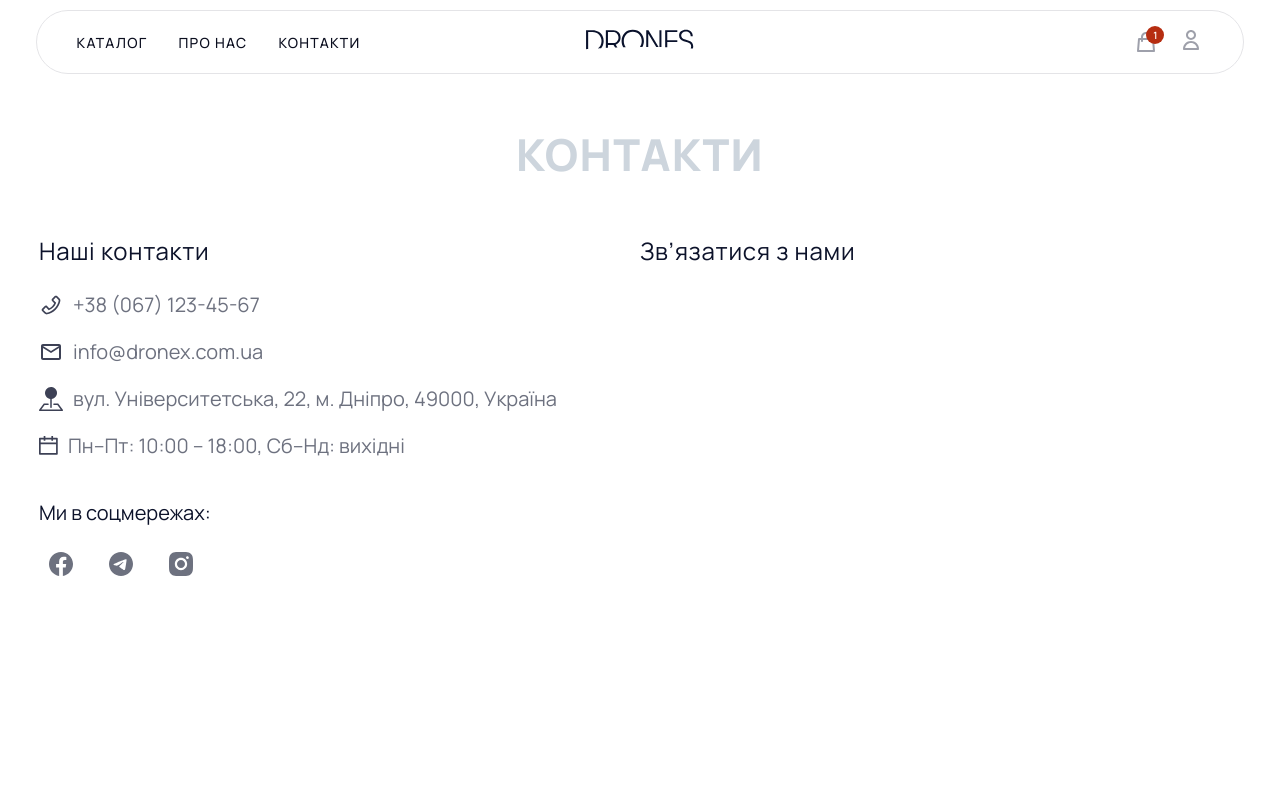
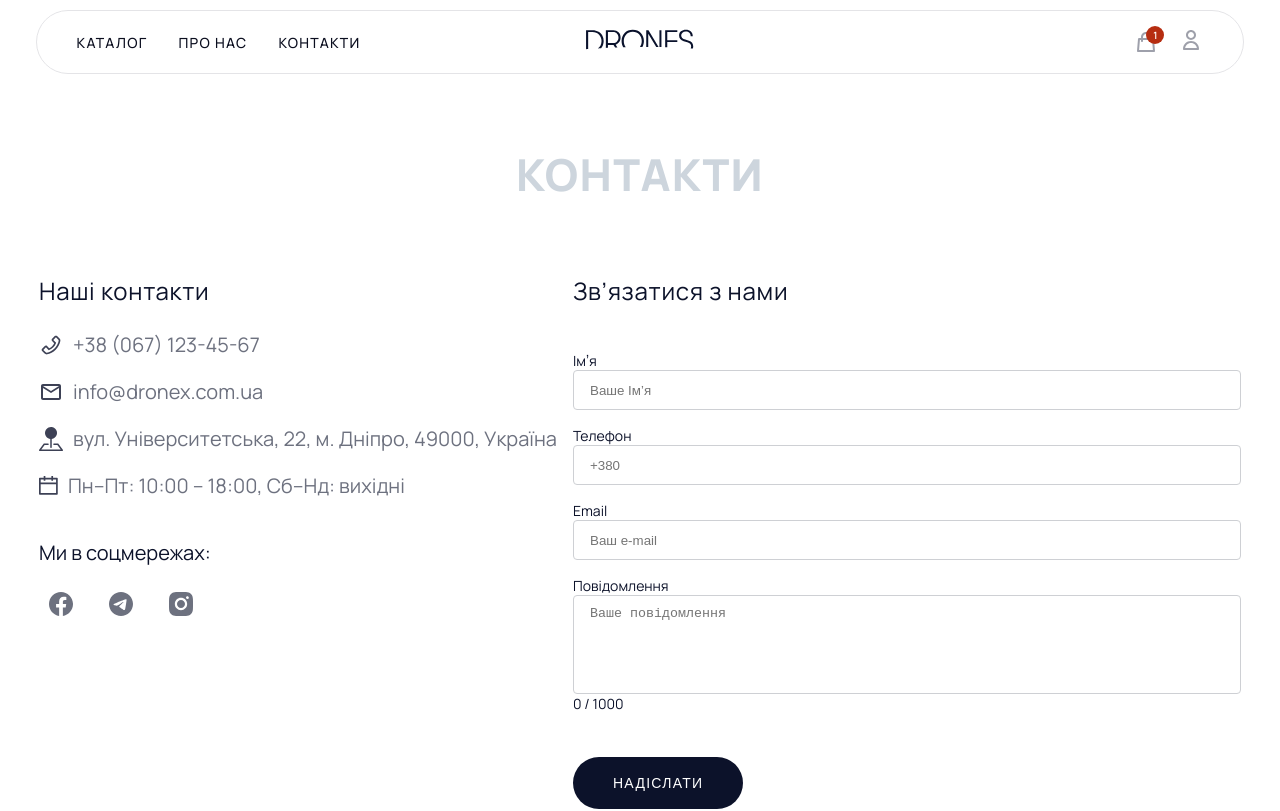
Before and after one commit to NZ888/Nest-Next-Typescript-DroneShop, a Next.js app in the folder frontend/: page /contacts in a window 1280 px wide. Shown: the top 811 px of the page. Built offline with nearby package versions, Linux system fonts and the light colour scheme; no server answers.

Commit message:
frontend update, bug fix, fully created send feedback logic, data validation on frontend by react hook form

```diff
--- a/frontend/components/contacts/ContactsPage.module.css
+++ b/frontend/components/contacts/ContactsPage.module.css
@@ -2,7 +2,7 @@
     display: flex;
     width: 100%;
     flex-direction: column;
-    height: 800px;
+    height: 1000px;
 }
 .article{
     height: 20%;
--- a/frontend/components/contacts/ContactsPage.tsx
+++ b/frontend/components/contacts/ContactsPage.tsx
@@ -1,6 +1,7 @@
 import Footer from "@/components/layout/Footer/Footer";
 import Header from "@/components/layout/Header/Header";
 import styles from "./ContactsPage.module.css"
+import FeedbackForm from "@/features/feedback/components/FeedbackForm/FeedbackForm";
 
 
 export default async function ContactsPage(){
@@ -68,6 +69,7 @@ export default async function ContactsPage(){
                         </section>
                     <section className={styles.feedbackContainer}>
                         <h2 className={styles.contactsTitle}>Зв’язатися з нами</h2>
+                        <FeedbackForm/>
                     </section>
                 </div>
             </div>
--- a/frontend/components/ui/SolidBtn/SolidButton.tsx
+++ b/frontend/components/ui/SolidBtn/SolidButton.tsx
@@ -1,21 +1,31 @@
 import React from 'react';
 import styles from './SolidButton.module.css'
+
 interface SolidButtonProps {
-  children: React.ReactNode;
-  onClick?: () => void;
-  type?: "button" | "submit";
-  disabled?: boolean;
-  className?: string;
+    children: React.ReactNode,
+    onClick?: () => void,
+    type?: "button" | "submit",
+    disabled?: boolean,
+    className?: string,
+    form?: string
 }
 
 
-const SolidButton: React.FC<SolidButtonProps> = ({ children, onClick, disabled = false, type = "button", className = "" }) => {
+const SolidButton: React.FC<SolidButtonProps> = ({
+                                                     children,
+                                                     onClick,
+                                                     disabled = false,
+                                                     type = "button",
+                                                     className = "",
+                                                     form
+                                                 }) => {
     return (
         <button
             type={type}
             onClick={onClick}
             disabled={disabled}
             className={`${styles.solidButton} ${className}`}
+            form={form}
         >
             {children}
         </button>
--- /dev/null
+++ b/frontend/features/feedback/components/FeedbackForm/FeedbackForm.module.css
@@ -0,0 +1,45 @@
+.form{
+    margin-top: 44px;
+    margin-bottom: 44px;
+
+}
+.formItem{
+    margin-top: 16px;
+    display: flex;
+    flex-direction: column;
+}
+.formItem p{
+    font-weight: 400;
+    font-size: 14px;
+    color: var(--blue-100);
+}
+.formItem input{
+    border: 1px solid var(--blue-20);
+    border-radius: 4px;
+    padding: 0 16px;
+    width: 668px;
+    height: 40px;
+    background: var(--white-100);
+}
+.formItem textarea{
+    border: 1px solid var(--blue-20);
+    border-radius: 4px;
+    padding: 10px 16px;
+    width: 668px;
+    height: 99px;
+    resize: none;
+    background: var(--white-100);
+}
+.error{
+    color: #e53935;
+    font-size: 14px;
+    margin-top: 4px;
+}
+
+.btn{
+    border-radius: 100px;
+    padding: 18px 40px;
+    width: 170px;
+    height: 52px;
+    background: var(--blue-100);
+}
--- /dev/null
+++ b/frontend/features/feedback/components/FeedbackForm/FeedbackForm.tsx
@@ -0,0 +1,112 @@
+"use client";
+
+import React from 'react';
+import styles from "./FeedbackForm.module.css"
+import { useForm } from "react-hook-form";
+import {IFeedback} from "@/features/feedback/types/feedback";
+import {useSendFeedbackMutation} from "@/features/feedback/hooks/useFeedbackMutation";
+import { useWatch } from "react-hook-form";
+import SolidButton from "@/components/ui/SolidBtn/SolidButton";
+
+type FeedbackFormProps = object
+type FeedbackFormData = Omit<IFeedback, "createdAt">;
+
+const FeedbackForm: React.FC<FeedbackFormProps> = ({  }) => {
+
+    const feedbackForm = useForm<FeedbackFormData>({mode: "onChange"});
+    const {register, handleSubmit, formState: {errors}, control, reset} = feedbackForm;
+    const feedbackMutation = useSendFeedbackMutation()
+    const message = useWatch({
+        control,
+        name: "message",
+    });
+
+    const handleFeedback = (data: FeedbackFormData) =>{
+        feedbackMutation.mutate(data, {
+            onError: (err: Error)=> {
+
+            },
+            onSuccess: () => {
+                reset()
+            },
+        })
+    }
+
+  return (
+      <>
+        <form id="feedback-form" className={styles.form} onSubmit={handleSubmit(handleFeedback)}>
+            <div className={styles.formItem}>
+                <p>Імʼя</p>
+                <input
+                    type="text"
+                    {...register("name", {
+                        required: "Введіть імʼя",
+                    })}
+                    maxLength={25}
+                    placeholder="Ваше Імʼя"
+                />
+                {errors.name?.message && (
+                    <span className={styles.error}>{String(errors.name.message)}</span>
+                )}
+            </div>
+            <div className={styles.formItem}>
+                <p>Телефон</p>
+                <input
+                    type="text"
+                    {...register("phone", {
+                        required: "Введіть телефон",
+                        pattern: {
+                            value: /^\+380\d{9}$/,
+                            message: "Формат повинен бути: +380XXXXXXXXX"
+                        }
+                    })}
+                    placeholder="+380"
+                />
+                {errors.phone?.message && (
+                    <span className={styles.error}>{String(errors.phone.message)}</span>
+                )}
+            </div>
+            <div className={styles.formItem}>
+                <p>Email</p>
+                <input
+                    type="email"
+                    {...register("email", {
+                        required: "Введіть email",
+                        pattern: {
+                            value: /^[^\s@]+@[^\s@]+\.[^\s@]+$/,
+                            message: "Некоректний email",
+                        },
+                    })}
+                    placeholder="Ваш e-mail"
+                />
+                {errors.email?.message && (
+                    <span className={styles.error}>{String(errors.email.message)}</span>
+                )}
+            </div>
+            <div className={styles.formItem}>
+                <p>Повідомлення</p>
+                <textarea
+                    placeholder='Ваше повідомлення'
+                    maxLength={1000}
+                    {...register("message", {
+                        required: "Введіть повідомлення",
+                        maxLength: {
+                            value: 999,
+                            message: "Максимум 1000 символів",
+                        },
+                    })}
+                />
+                <p>{message?.length || 0} / 1000</p>
+                {errors.message?.message && (
+                    <span className={styles.error}>{String(errors.message.message)}</span>
+                )}
+            </div>
+        </form>
+          <SolidButton type="submit" form="feedback-form" className={styles.btn}>
+              Надіслати
+          </SolidButton>
+      </>
+  );
+};
+
+export default FeedbackForm;
--- a/frontend/features/feedback/services/feedback.service.ts
+++ b/frontend/features/feedback/services/feedback.service.ts
@@ -2,14 +2,17 @@ import {API} from "@/config/api"
 import {handleResponse} from "@/lib/helpers";
 import {IFeedback} from "@/features/feedback/types/feedback";
 
-export const sendFeedback = async (feedback: IFeedback) =>{
+type FeedbackFormData = Omit<IFeedback, "createdAt">;
+
+export const sendFeedback = async (feedback: FeedbackFormData) => {
     const res = await fetch(API.routes.feedback.sendFeedback, {
-        method: 'POST',
-        headers: {"Content-Type": "application/json"},
-        body: JSON.stringify({feedback})
-    })
+        method: "POST",
+        headers: { "Content-Type": "application/json" },
+        body: JSON.stringify(feedback),
+    });
+
     return handleResponse(res);
-}
+};
 
 export const getFeedbacks = async (page = 1, limit = 10) => {
     const params = new URLSearchParams({
```
Also changed, not shown: 1 other file (tests, documents, lock files or other folders). Lines whose indentation alone changed are shown as unchanged.
